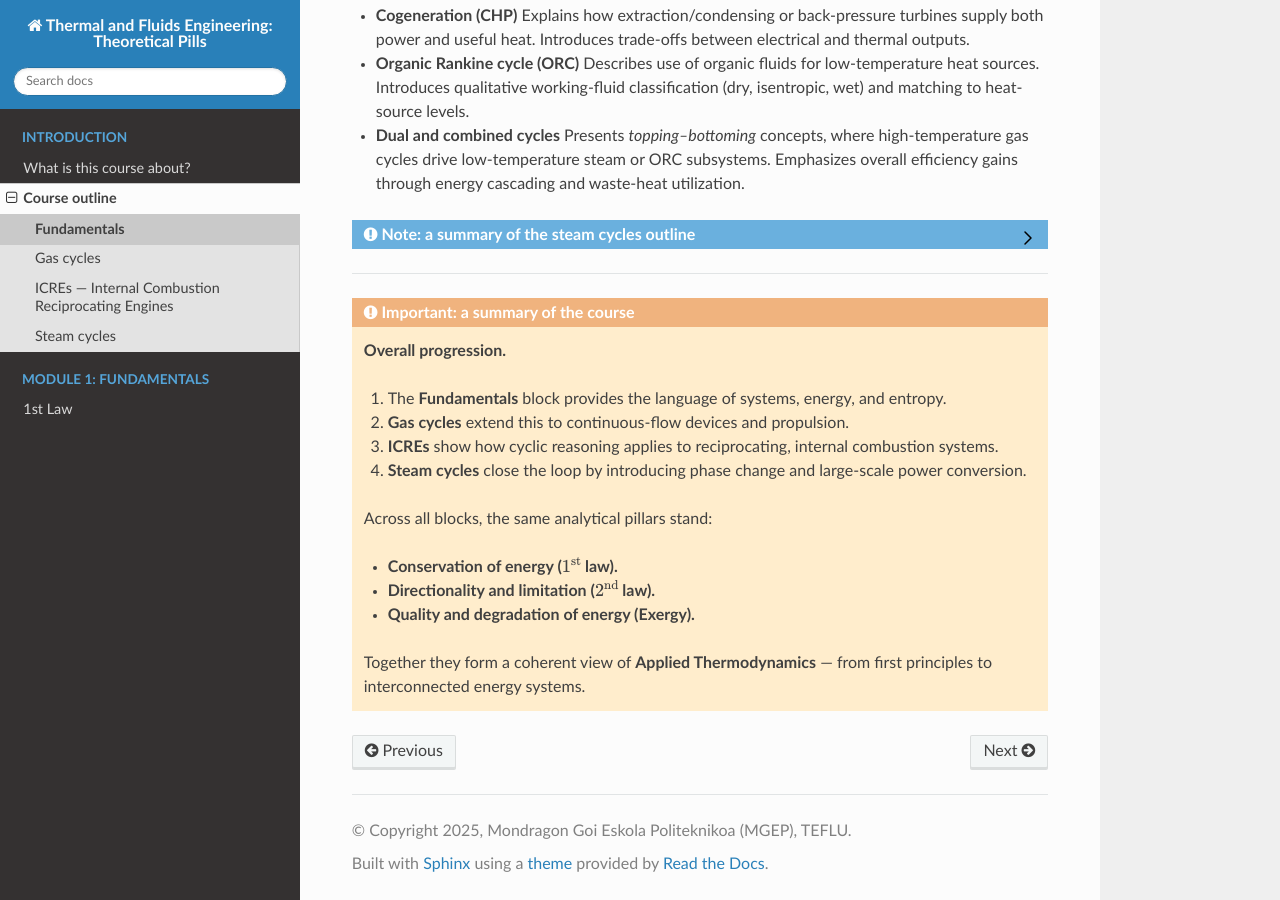
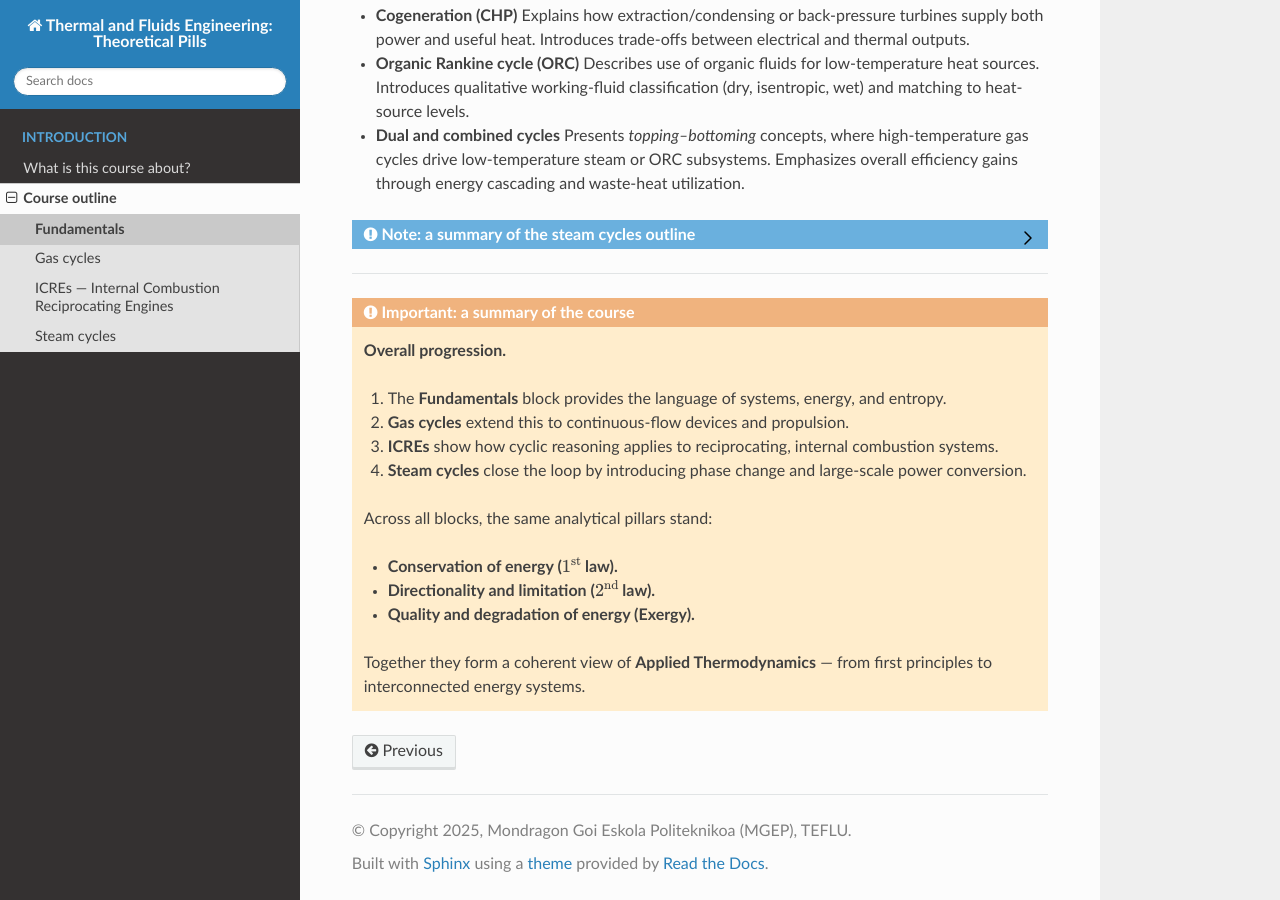
Before and after one commit to azarketa/Thermodynamics-theoretical-pills, a Sphinx documentation site: the page built from source/0002_Course_outline.md, in a window 1280 px wide and 900 px high, scrolled down 3199 px. Built offline with Sphinx 7.4.7 and the Read the Docs theme 3.1.0, drawn with Linux system fonts in a browser that asks for light colours; pages that are not in the unit, such as notebooks, are missing from menus.

Commit message:
Files updated

```diff
--- a/source/index.rst
+++ b/source/index.rst
@@ -16,5 +16,3 @@
    :caption: MODULE 1: FUNDAMENTALS
 
    01_Basic_notions
-   02_Main_substance_models
-   03_1st_law
```
